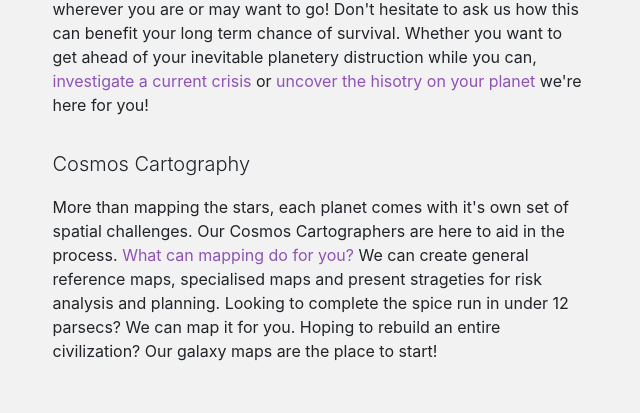
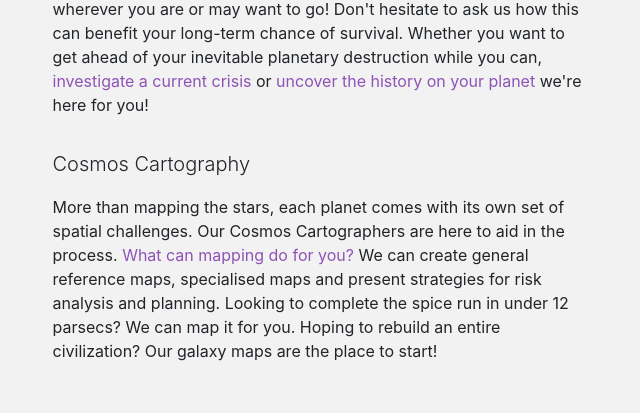
Before and after one commit to lindseygrey/a3web, a plain HTML site: page index.html in a window 1280 px wide. Shown: the part 2105-2518 px from the top of the page, 320-960 px from the left. Drawn offline with nearby package versions, Linux system fonts and the light colour scheme; a web font is replaced by a local one.

Commit message:
spelling

```diff
--- a/index.html
+++ b/index.html
@@ -136,7 +136,7 @@
                         - updated 12/08
                         -->
                         <p class="lead">Intergalactic Information Incorporated is the premiere GIS consulting firm across the galaxy! We specialize in providing a complete suite of accurate GIS services for clients of any origin. No planet is too big or too small for our team of specialists. </p>
-                        <p class="mb-0">A long time ago in a galaxy far far away our company was founded. Incorporated on star date 5928.5, Interplanetary Information was founded to meet the vast spatial analysis needs of past and future galaxies both near and far. We are connected by our values of inclusivity and committed to meeting the diverse needs of our clientele across the Milky Way and into infinity and beyond.</p>
+                        <p class="mb-0">A long time ago in a galaxy far, far away our company was founded. Incorporated on star date 5928.5, Interplanetary Information was founded to meet the vast spatial analysis needs of past and future galaxies both near and far. We are connected by our values of inclusivity and committed to meeting the diverse needs of our clientele across the Milky Way and into infinity and beyond.</p>
                     </div>
                 </div>
             </div>
@@ -163,11 +163,11 @@
                         <p class="lead">Planetary Site Analysis</p>
                         <p class="mb-0 service">Catastrophic planetary collapse caused by incidental changes to the atmospheric layer is unfortunate, but we have all been there.
                             Let us take care of finding the next viable location for your colony so you can relax and plan your new terraforming mission. Our Remote Sensing analysts can image and review all possible land masses and contents wherever you are or may want to go!
-                            Don't hesitate to ask us how this can benefit your long term chance of survival. Whether you want to get ahead of your inevitable planetery distruction while you can, <a  href = PerryProject.html>investigate a current crisis</a> or <a href= RachelProject.html>uncover the hisotry on your planet</a> we're here for you!</p>
+                            Don't hesitate to ask us how this can benefit your long-term chance of survival. Whether you want to get ahead of your inevitable planetary destruction while you can, <a  href = PerryProject.html>investigate a current crisis</a> or <a href= RachelProject.html>uncover the history on your planet</a> we're here for you!</p>
                         <p class="lead">Cosmos Cartography</p>
-                        <p class="mb-0 service">More than mapping the stars, each planet comes with it's own set of spatial challenges.
+                        <p class="mb-0 service">More than mapping the stars, each planet comes with its own set of spatial challenges.
                             Our Cosmos Cartographers are here to aid in the process. <a href= IgraineProject.html> What can mapping do for you? </a>
-                            We can create general reference maps, specialised maps and present strageties for risk analysis and planning.
+                            We can create general reference maps, specialised maps and present strategies for risk analysis and planning.
                             Looking to complete the spice run in under 12 parsecs? We can map it for you.
                             Hoping to rebuild an entire civilization? Our galaxy maps are the place to start!</p>
                         <!--
```
Also changed, not shown: LindseyProject.html (+1 -1 lines), Resources.html (+1 -1 lines).
